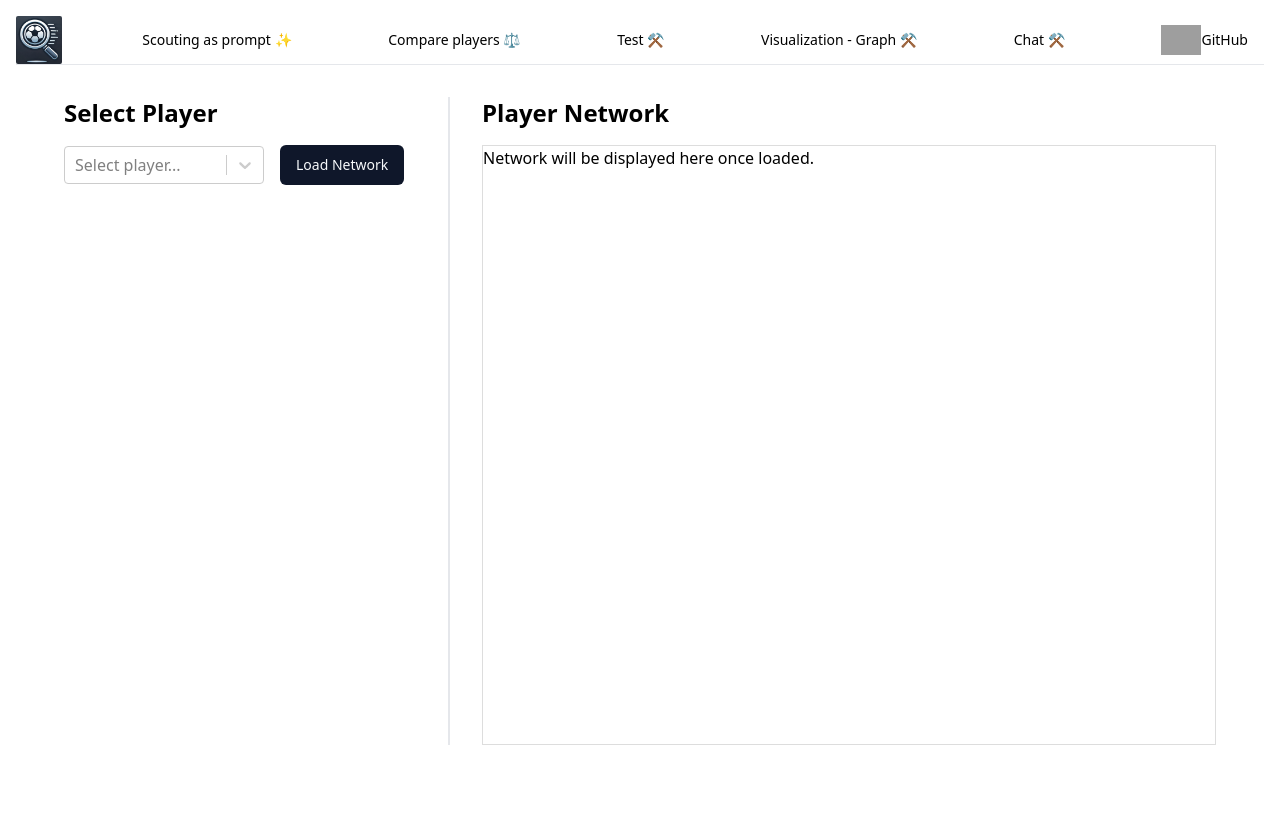
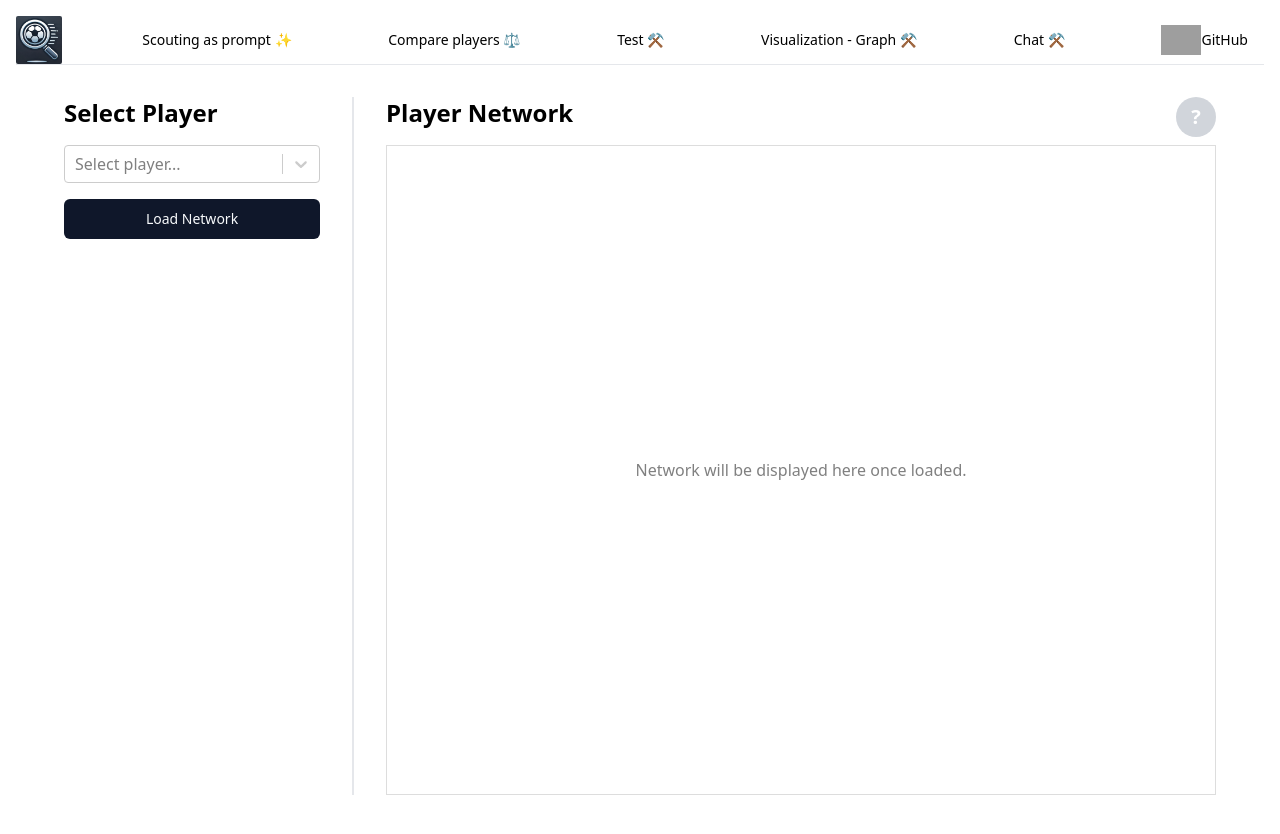
Before and after one commit to bepo1337/scouting-llm-frontend, a React (Vite) app: page /graph in a window 1280 px wide. Shown: the top 834 px of the page. Before the commit the page ends 809 px from the top, so only its background shows below. Built offline with nearby package versions, Linux system fonts and the light colour scheme; no server answers; grey boxes are pictures that could not be loaded.

Commit message:
Added help button, changed relation

```diff
--- a/src/components/Graph.tsx
+++ b/src/components/Graph.tsx
@@ -33,6 +33,7 @@ const PlayerNetwork: React.FC = () => {
   const [playerSummary, setPlayerSummary] = useState<string | null>(null); // new state for player summary
   const [playerName, setPlayerName] = useState<string | null>(null); // new state for player's name in the summary
   const [comparisonResult, setComparisonResult] = useState<any | null>(null);
+  const [showHelp, setShowHelp] = useState(false);
 
   const networkContainerRef = useRef<HTMLDivElement>(null);
   const networkRef = useRef<Network | null>(null);
@@ -276,15 +277,35 @@ const PlayerNetwork: React.FC = () => {
     }
   };
 
+  const toggleHelp = () => setShowHelp(!showHelp);
+
   return (
-    <div className="w-full flex justify-center">
+    <div className="w-full flex justify-center relative">
+      {/* Help Icon in the top-right corner */}
+      <div
+        className="absolute top-0 right-8 bg-gray-300 rounded-full w-10 h-10 flex justify-center items-center cursor-pointer"
+        onClick={toggleHelp}
+      >
+        <span className="text-xl font-bold text-white">?</span>
+      </div>
+
+      {/* Help Popup */}
+      {showHelp && (
+        <div className="absolute top-14 right-10 bg-white border shadow-lg p-4 rounded-lg z-50">
+          <h3 className="text-lg font-semibold">How to Use the Player Network</h3>
+          <p>Select a player from the dropdown to load their network.</p>
+          <p>Click on players in the network to view their summary.</p>
+          <p>Double-click on a player to expand their network of similar players.</p>
+        </div>
+      )}
+
       {/* Main container with two sections */}
       <div className="w-full flex justify-between pt-0 p-8 items-start">
 
         {/* Section 1: Left Sidebar */}
-        <div className="w-1/3 pr-8 flex flex-col space-y-4">
+        <div className="w-1/4 pr-8 flex flex-col space-y-4">
         <h2 className="text-2xl font-semibold">Select Player</h2>
-          <div className="flex items-center space-x-4">
+        <div className="flex flex-col space-y-4 w-full">
           <Select
             options={playerDataLabelAndValue}
             value={selectedPlayer}
@@ -294,11 +315,12 @@ const PlayerNetwork: React.FC = () => {
             }}
             placeholder="Select player..."
             isClearable
-              className="w-[200px]"
+            className="w-full"
           />
 
-            {/* Load button to the right of the Select */}
+          {/* Load button full width */}
           <Button
+            className="w-full"
             onClick={() => {
               if (playerId) {
                 loadPlayerData(playerId);
@@ -336,11 +358,20 @@ const PlayerNetwork: React.FC = () => {
         </div>
 
         {/* Section 2: Right Main Content Area */}
-        <div className="w-2/3 border-l-2 pl-8 flex flex-col space-y-4">  {/* Consistent padding and top alignment with 'space-y-4' */}
+        <div className="w-3/4 border-l-2 pl-8 flex flex-col space-y-4">  {/* Consistent padding and top alignment with 'space-y-4' */}
           <h2 className="text-2xl font-semibold">Player Network</h2>
           {/* Network visualization area */}
-          <div ref={networkContainerRef} style={{ height: "600px", border: "1px solid #ddd" }}>
-            {/* Placeholder for the network visualization */}
+          <div
+            ref={networkContainerRef}
+            style={{
+              height: "650px",
+              border: "1px solid #ddd",
+              display: "flex",
+              justifyContent: "center",
+              alignItems: "center",
+              color: "grey",
+            }}
+          >
             <p>Network will be displayed here once loaded.</p>
           </div>
         </div>
```
Lines whose indentation alone changed are shown as unchanged.
